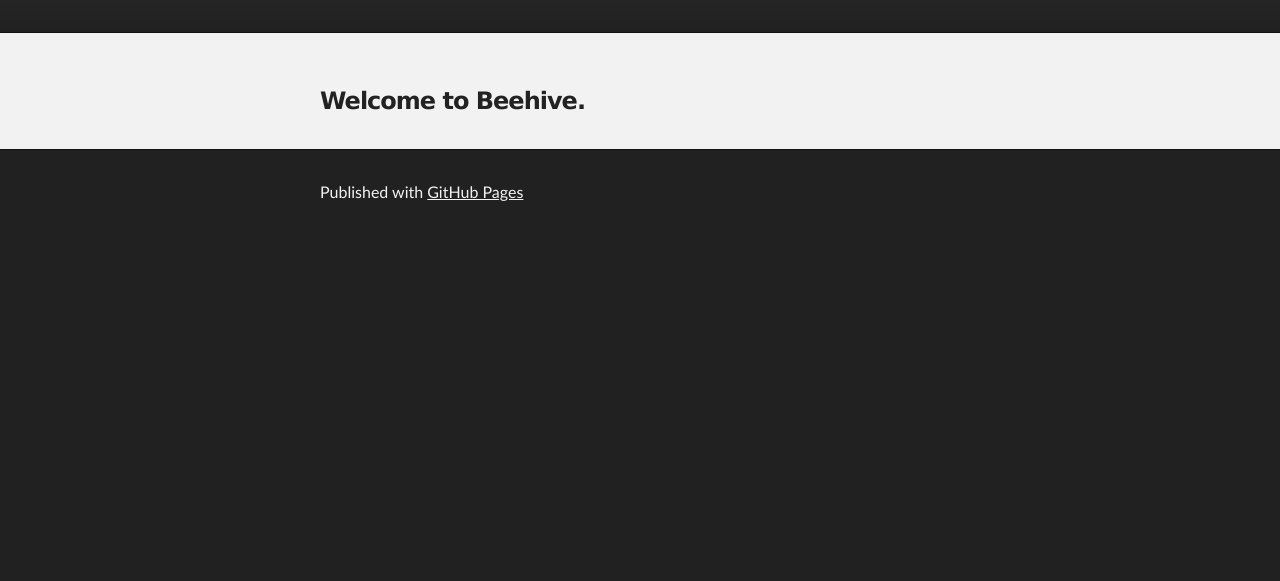
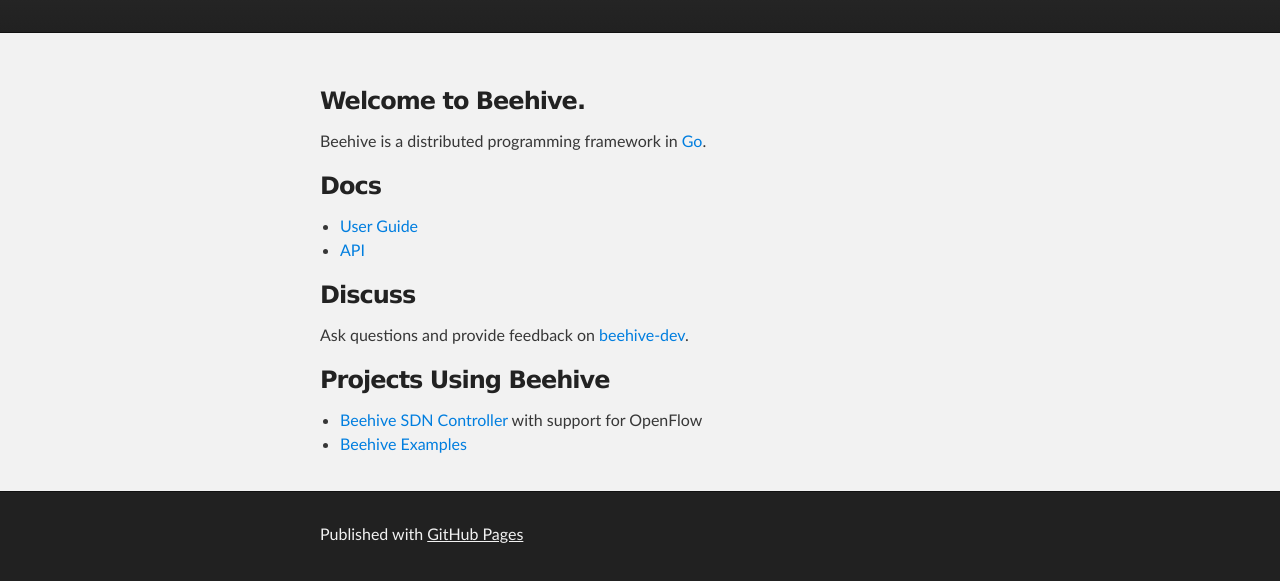
Before and after one commit to kandoo/kandoo.github.io, a plain HTML site: page index.html in a window 1280 px wide. Shown: the part 177-758 px from the top of the page. Drawn offline with Linux system fonts and the light colour scheme.

Commit message:
Replace master branch with page content via GitHub

```diff
--- a/index.html
+++ b/index.html
@@ -29,6 +29,30 @@
       <section id="main_content" class="inner">
         <h3>
 <a id="welcome-to-beehive" class="anchor" href="#welcome-to-beehive" aria-hidden="true"><span class="octicon octicon-link"></span></a>Welcome to Beehive.</h3>
+
+<p>Beehive is a distributed programming framework in <a href="http://golang.org/">Go</a>.</p>
+
+<h3>
+<a id="docs" class="anchor" href="#docs" aria-hidden="true"><span class="octicon octicon-link"></span></a>Docs</h3>
+
+<ul>
+<li><a href="https://github.com/kandoo/beehive/blob/master/Docs/guide.md">User Guide</a></li>
+<li><a href="https://godoc.org/github.com/kandoo/beehive">API</a></li>
+</ul>
+
+<h3>
+<a id="discuss" class="anchor" href="#discuss" aria-hidden="true"><span class="octicon octicon-link"></span></a>Discuss</h3>
+
+<p>Ask questions and provide feedback on <a href="https://groups.google.com/forum/#!forum/beehive-dev">beehive-dev</a>.</p>
+
+<h3>
+<a id="projects-using-beehive" class="anchor" href="#projects-using-beehive" aria-hidden="true"><span class="octicon octicon-link"></span></a>Projects Using Beehive</h3>
+
+<ul>
+<li>
+<a href="https://groups.google.com/forum/#!forum/beehive-dev">Beehive SDN Controller</a> with support for OpenFlow</li>
+<li><a href="https://github.com/kandoo/beehive/tree/master/examples">Beehive Examples</a></li>
+</ul>
       </section>
     </div>
 
--- a/params.json
+++ b/params.json
@@ -1 +1 @@
-{"name":"The Beehive Project","tagline":"Distributed Systems","body":"### Welcome to Beehive.","google":"UA-65205825-1","note":"Don't delete this file! It's used internally to help with page regeneration."}
+{"name":"The Beehive Project","tagline":"Distributed Systems","body":"### Welcome to Beehive.\r\nBeehive is a distributed programming framework in [Go](http://golang.org/).\r\n\r\n### Docs\r\n* [User Guide](https://github.com/kandoo/beehive/blob/master/Docs/guide.md)\r\n* [API](https://godoc.org/github.com/kandoo/beehive)\r\n\r\n### Discuss\r\nAsk questions and provide feedback on [beehive-dev](https://groups.google.com/forum/#!forum/beehive-dev).\r\n\r\n### Projects Using Beehive\r\n* [Beehive SDN Controller](https://groups.google.com/forum/#!forum/beehive-dev) with support for OpenFlow\r\n* [Beehive Examples](https://github.com/kandoo/beehive/tree/master/examples)","google":"UA-65205825-1","note":"Don't delete this file! It's used internally to help with page regeneration."}
```
